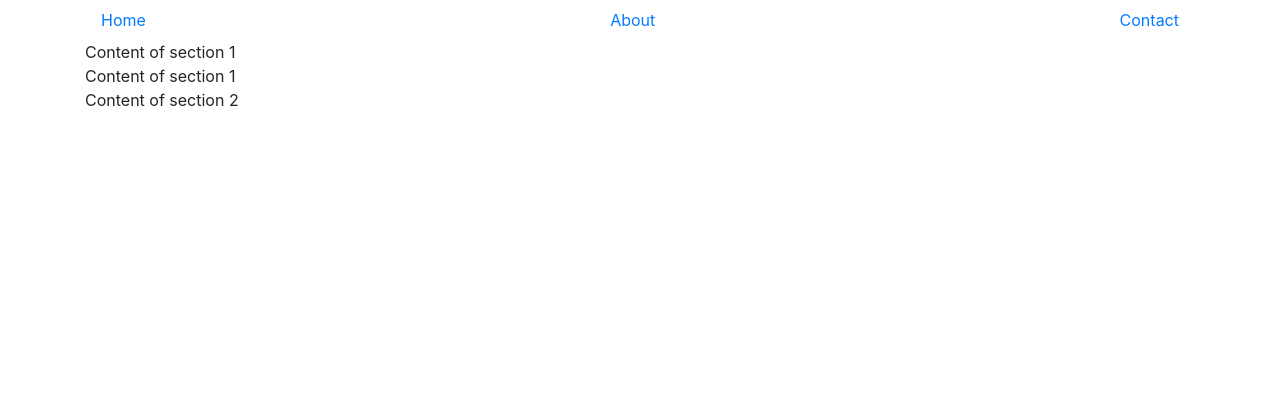
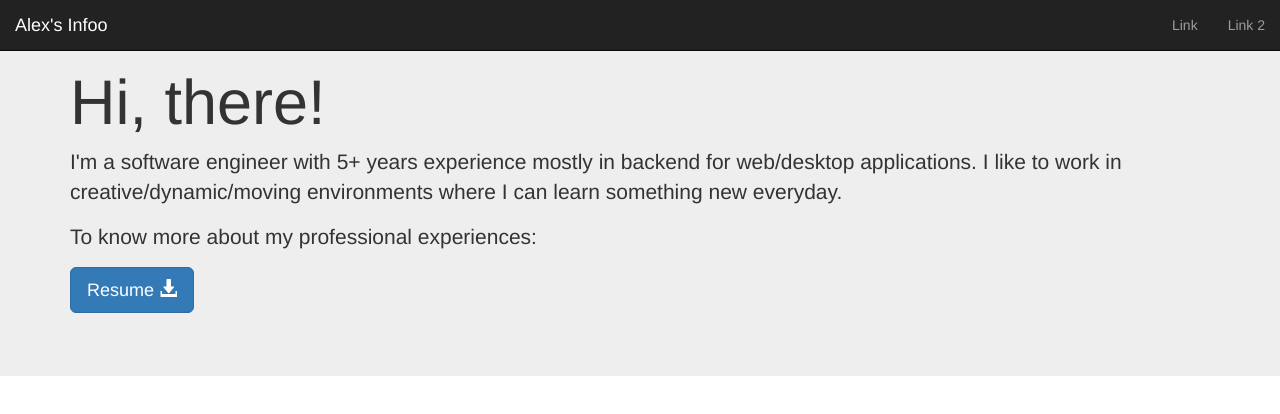
Before and after one commit to alexkilla/alexkilla.github.io-old, a website: page mySite/index.html in a window 1280 px wide. Drawn offline with nearby package versions, Linux system fonts and the light colour scheme.

Commit message:
changing index content

```diff
--- a/mySite/index.html
+++ b/mySite/index.html
@@ -1,41 +1,69 @@
 <!DOCTYPE html>
-<html>
+<html lang="en">
 
 <head>
     <meta charset="utf-8">
-    <meta http-equiv="x-ua-compatible" content="ie=edge">
-    <meta name="viewport" content="width=device-width, initial-scale=1.0">
+    <meta name="viewport" content="width=device-width, initial-scale=1, shrink-to-fit=no">
+    <meta name="description" content="">
+    <meta name="author" content="Alejandro Chavez">
     <title>Home</title>
+
+    <!-- Bootstrap core CSS -->
     <link rel="stylesheet" href="bower_components/bootstrap/dist/css/bootstrap.min.css">
+
+    <!-- Custom styles for this template -->
+    <link href="css/navbar-top.css" rel="stylesheet">
 </head>
 
 <body>
 
-    <div class="container">
-        <nav>
-            <ul class="nav navbar navbar-right">
-                <li>
-                    <a href="#home">Home</a>
-                </li>
-                <li>
-                    <a href="#about">About</a>
-                </li>
-                <li>
-                    <a href="#contact">Contact</a>
-                </li>
-            </ul>
-        </nav>
-        <section id="home">
-            Content of section 1
-        </section>
-        <section id="about">
-            Content of section 1
-        </section>
-        <section id="contact">
-            Content of section 2
-        </section>
+    <!-- <div id="navbarCollapse" class="collapse navbar-collapse">
+        <ul class="navbar-nav mr-auto">
+            <li class="nav-item active"><a href="#" class="nav-link">Home</a></li>
+            <li class="nav-item"><a href="#" class="nav-link" disabled>About</a></li>
+            <li class="nav-item"><a href="#" class="nav-link">Another one</a></li>
+        </ul>
+    </div> -->
+    <nav class="navbar navbar-inverse navbar-fixed-top">
+        <div class="container-fluid">
+            <!-- Brand and toggle get grouped for better mobile display -->
+            <div class="navbar-header">
+                <button type="button" class="navbar-toggle collapsed" data-toggle="collapse" data-target="#bs-example-navbar-collapse-1" aria-expanded="false">
+            <span class="sr-only">Toggle navigation</span>
+            <span class="icon-bar"></span>
+            <span class="icon-bar"></span>
+            <span class="icon-bar"></span>
+          </button>
+                <a class="navbar-brand" href="#">Alex's Infoo</a>
+            </div>
+
+            <!-- Collect the nav links, forms, and other content for toggling -->
+            <div class="collapse navbar-collapse" id="bs-example-navbar-collapse-1">
+                <ul class="nav navbar-nav navbar-right">
+                    <li><a href="#">Link</a></li>
+                    <li><a href="#">Link 2</a></li>
+                </ul>
+            </div>
+            <!-- /.navbar-collapse -->
+        </div>
+        <!-- /.container-fluid -->
+    </nav>
+    <div class="jumbotron">
+        <div class="container">
+            <h1>Hi, there!</h1>
+            <p>I'm a software engineer with 5+ years experience mostly in backend for web/desktop applications. I like to work in creative/dynamic/moving environments where I can learn something new everyday.</p>
+            <p>To know more about my professional experiences:</p>
+            <p><a class="btn btn-primary btn-lg" href="https://docs.google.com/document/d/1dSQ9eMr6aDoG7OmUuOiogYc_ecL0Q4h6g0mfM-421yA/export?format=doc" role="button">Resume <span class="glyphicon glyphicon-download-alt" aria-hidden="true"></span></a></p>
+        </div>
+    </div>
+    <!-- Bootstrap core JavaScript
+    ================================================== -->
+    <!-- Placed at the end of the document so the pages load faster -->
+    <script src="https://code.jquery.com/jquery-3.2.1.slim.min.js" integrity="sha384-KJ3o2DKtIkvYIK3UENzmM7KCkRr/rE9/Qpg6aAZGJwFDMVNA/GpGFF93hXpG5KkN" crossorigin="anonymous"></script>
+    <script>
+        window.jQuery || document.write('<script src="../../assets/js/vendor/jquery.min.js"><\/script>')
+    </script>
+    <script src="bower_components/bootstrap/dist/js/bootstrap.min.js"></script>
 </body>
-<script src="bower_components/bootstrap/dist/js/bootstrap.min.js"></script>
-</div>
 
 </html>
```
Also changed, not shown: mySite/nav-bootstrap.html (deleted, +0 -69 lines).
